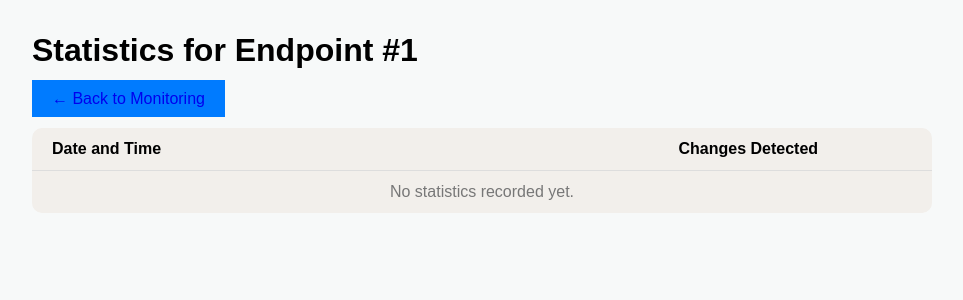
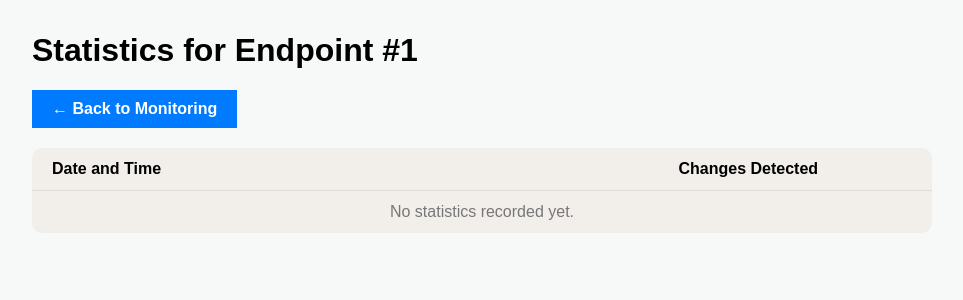
Before and after one commit to Martin-Pop/web_change, a Flask app: page /stats/1 in a window 1280 px wide. Shown: the top 300 px of the page, without its empty margins (158-1121 px from the left). Run offline with Flask 3, Linux system fonts and the light colour scheme; data that the repository does not hold is empty; some libraries are stand-ins or nearby versions.

Commit message:
Add display and color styles to btn-change-interval

```diff
--- a/static/style.css
+++ b/static/style.css
@@ -80,6 +80,9 @@ button {
 
 .btn-change-interval {
     background: #007bff;
+    display: inline-block;
+    color: white;
+    font-weight: 600;
 }
 
 .btn-change-interval:hover {
```
